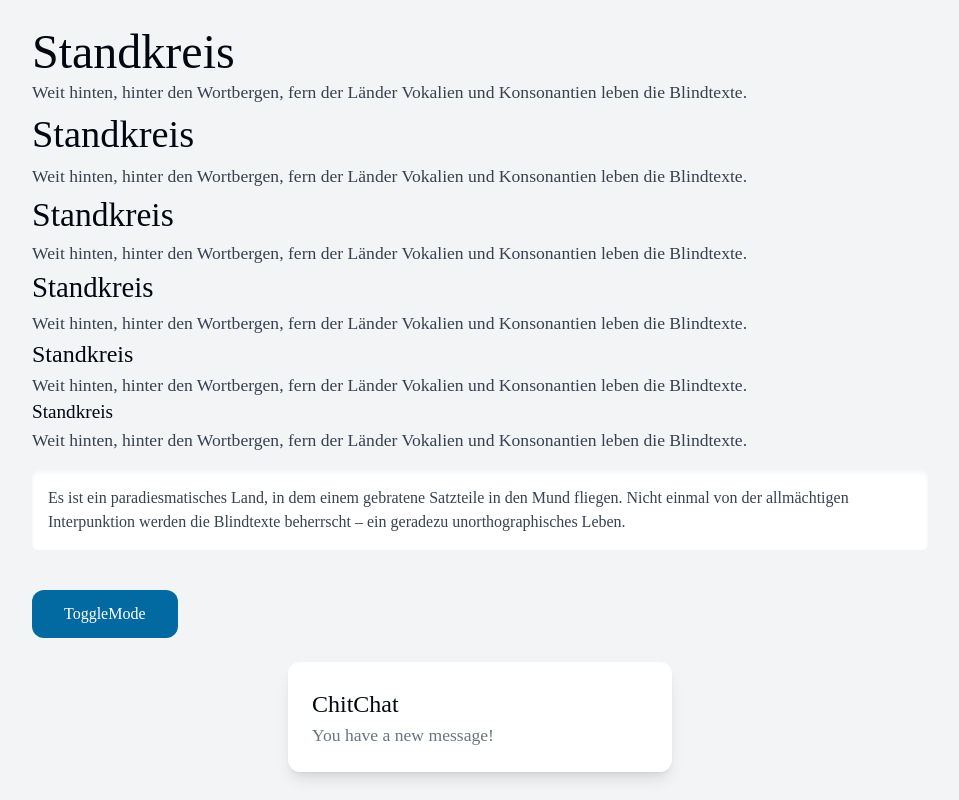
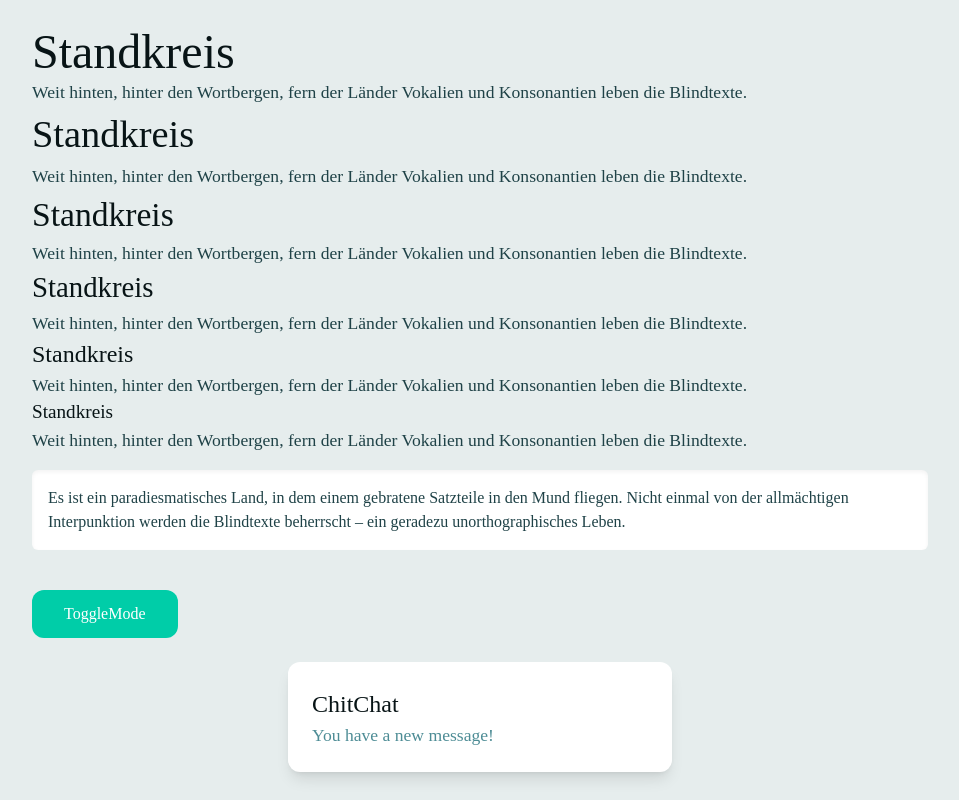
Before and after one commit to Standkreis/App, a Next.js app in the folder apps/app/: page / in a window 1280 px wide. Shown: the whole page, without its empty margins (160-1119 px from the left). Built offline with nearby package versions, Linux system fonts and the light colour scheme.

Commit message:
adds brandcolors

```diff
--- a/apps/app/src/components/Button.tsx
+++ b/apps/app/src/components/Button.tsx
@@ -12,7 +12,7 @@ const Button = (props: Props) => {
   return (
     <button
       onClick={onClick}
-      className={`rounded-xl bg-sky-700 px-4 py-2 text-white hover:bg-sky-800 sm:px-8 sm:py-3 ${className}`}
+      className={`transition ease-in-out rounded-xl bg-primary-main px-4 py-2 text-white hover:bg-primary-dark sm:px-8 sm:py-3 ${className}`}
     >
       {children}
     </button>
--- a/apps/app/tailwind.config.ts
+++ b/apps/app/tailwind.config.ts
@@ -11,8 +11,30 @@ const config: Config = {
       display: ['__Berkshire_Swash_721f85'],
       body: ['__Vollkorn_8ff8c3'],
     },
-
-    extend: {},
+    extend: {
+      colors: {
+        'gray': {
+          50: '#F5F5F5',
+          100: '#E6EDED',
+          200: '#C6D8DA',
+          300: '#A6C5CA',
+          400: '#73AAB2',
+          500: '#4D8C95',
+          600: '#2B646C',
+          700: '#1F4247',
+          800: '#0D2225',
+          900: '#0A1A1D',
+          950: '#081416',
+        },
+        'primary': {
+          darker: '#008F76',
+          dark: '#00B292',
+          main: '#00CDA8',
+          light: '#00EAC0',
+          lighter: '#00FFD1',
+        }
+      }
+    },
   },
   variants: {},
   plugins: [],
```
